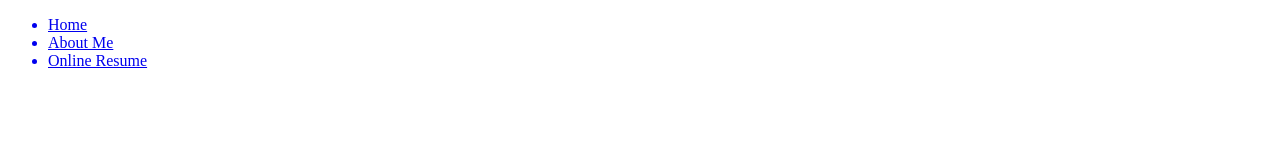
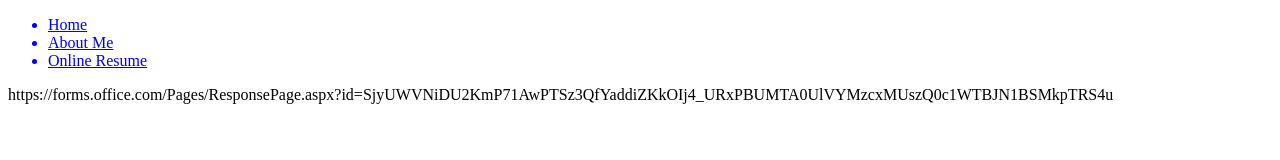
Before and after one commit to CCPS457154/CCPS457154.github.io, a plain HTML site: page index.html in a window 1280 px wide. Drawn offline with Linux system fonts and the light colour scheme.

Commit message:
Update index.html

```diff
--- a/index.html
+++ b/index.html
@@ -14,3 +14,6 @@
        </nav>
      </header>
 </html>
+<footer>
+  https://forms.office.com/Pages/ResponsePage.aspx?id=SjyUWVNiDU2KmP71AwPTSz3QfYaddiZKkOIj4_URxPBUMTA0UlVYMzcxMUszQ0c1WTBJN1BSMkpTRS4u
+</footer>
```
